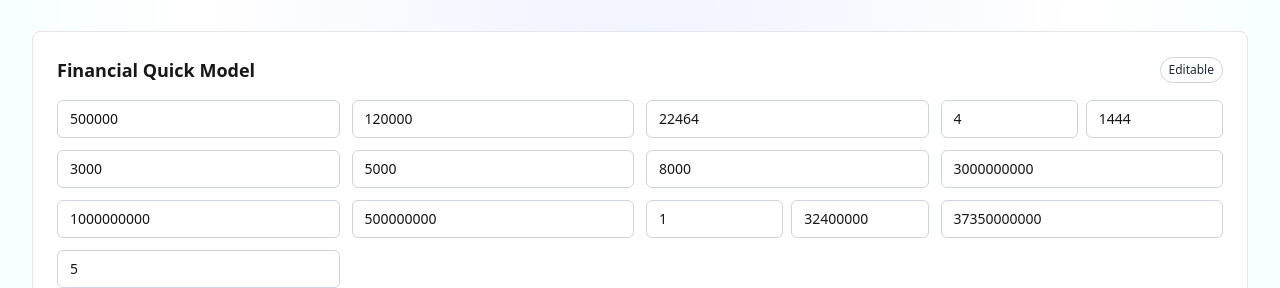
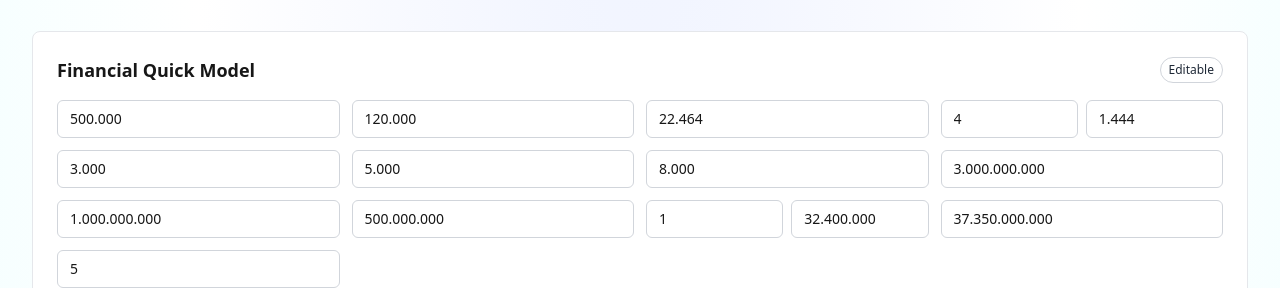
Before and after one commit to barkadukhansyuhada/bisnisplaninitial, a React (Vite) app: page / in a window 1280 px wide. Shown: the part 827-1115 px from the top of the page. Built offline with nearby package versions, Linux system fonts and the light colour scheme.

Commit message:
Improve number formatting in Financial Quick Model

```diff
--- a/src/components/dashboard/FinancialPanel.tsx
+++ b/src/components/dashboard/FinancialPanel.tsx
@@ -4,6 +4,7 @@ import { Card, CardContent } from "@/components/ui/card";
 import { Input } from "@/components/ui/input";
 import { Badge } from "@/components/ui/badge";
 import { Separator } from "@/components/ui/separator";
+import { numberFmt } from "@/lib/utils";
 
 function Stat({ label, value }: { label: string; value: string }) {
   return (
@@ -63,25 +64,25 @@ export function FinancialPanel() {
           <Badge variant="outline">Editable</Badge>
         </div>
         <div className="grid grid-cols-1 md:grid-cols-4 gap-3">
-          <Input type="number" value={state.volume} onChange={(e) => set.setVolume(parseInt(e.target.value || "0"))} placeholder="Volume (m³)" />
-          <Input type="number" value={state.price} onChange={(e) => set.setPrice(parseInt(e.target.value || "0"))} placeholder="Harga (Rp/m³)" />
-          <Input type="number" value={state.fuelPerM3} onChange={(e) => set.setFuelPerM3(parseInt(e.target.value || "0"))} placeholder="Fuel (Rp/m³)" />
+          <Input type="text" value={numberFmt(state.volume)} onChange={(e) => set.setVolume(parseInt(e.target.value.replace(/\./g, '') || "0"))} placeholder="Volume (m³)" />
+          <Input type="text" value={numberFmt(state.price)} onChange={(e) => set.setPrice(parseInt(e.target.value.replace(/\./g, '') || "0"))} placeholder="Harga (Rp/m³)" />
+          <Input type="text" value={numberFmt(state.fuelPerM3)} onChange={(e) => set.setFuelPerM3(parseInt(e.target.value.replace(/\./g, '') || "0"))} placeholder="Fuel (Rp/m³)" />
           <div className="grid grid-cols-2 gap-2">
-            <Input type="number" value={state.energyKwhPerM3} onChange={(e) => set.setEnergyKwhPerM3(parseFloat(e.target.value || "0"))} placeholder="Energi (kWh/m³)" />
-            <Input type="number" value={state.tariff} onChange={(e) => set.setTariff(parseInt(e.target.value || "0"))} placeholder="Tarif (Rp/kWh)" />
+            <Input type="text" value={numberFmt(state.energyKwhPerM3)} onChange={(e) => set.setEnergyKwhPerM3(parseFloat(e.target.value.replace(/\./g, '').replace(/,/g, '.') || "0"))} placeholder="Energi (kWh/m³)" />
+            <Input type="text" value={numberFmt(state.tariff)} onChange={(e) => set.setTariff(parseInt(e.target.value.replace(/\./g, '') || "0"))} placeholder="Tarif (Rp/kWh)" />
           </div>
-          <Input type="number" value={state.royalty} onChange={(e) => set.setRoyalty(parseInt(e.target.value || "0"))} placeholder="Royalti (Rp/m³)" />
-          <Input type="number" value={state.blasting} onChange={(e) => set.setBlasting(parseInt(e.target.value || "0"))} placeholder="Peledakan (Rp/m³)" />
-          <Input type="number" value={state.spares} onChange={(e) => set.setSpares(parseInt(e.target.value || "0"))} placeholder="Spare (Rp/m³)" />
-          <Input type="number" value={state.payroll} onChange={(e) => set.setPayroll(parseInt(e.target.value || "0"))} placeholder="Payroll (Rp/thn)" />
-          <Input type="number" value={state.overhead} onChange={(e) => set.setOverhead(parseInt(e.target.value || "0"))} placeholder="Overhead (Rp/thn)" />
-          <Input type="number" value={state.env} onChange={(e) => set.setEnv(parseInt(e.target.value || "0"))} placeholder="Lingkungan/CSR (Rp/thn)" />
+          <Input type="text" value={numberFmt(state.royalty)} onChange={(e) => set.setRoyalty(parseInt(e.target.value.replace(/\./g, '') || "0"))} placeholder="Royalti (Rp/m³)" />
+          <Input type="text" value={numberFmt(state.blasting)} onChange={(e) => set.setBlasting(parseInt(e.target.value.replace(/\./g, '') || "0"))} placeholder="Peledakan (Rp/m³)" />
+          <Input type="text" value={numberFmt(state.spares)} onChange={(e) => set.setSpares(parseInt(e.target.value.replace(/\./g, '') || "0"))} placeholder="Spare (Rp/m³)" />
+          <Input type="text" value={numberFmt(state.payroll)} onChange={(e) => set.setPayroll(parseInt(e.target.value.replace(/\./g, '') || "0"))} placeholder="Payroll (Rp/thn)" />
+          <Input type="text" value={numberFmt(state.overhead)} onChange={(e) => set.setOverhead(parseInt(e.target.value.replace(/\./g, '') || "0"))} placeholder="Overhead (Rp/thn)" />
+          <Input type="text" value={numberFmt(state.env)} onChange={(e) => set.setEnv(parseInt(e.target.value.replace(/\./g, '') || "0"))} placeholder="Lingkungan/CSR (Rp/thn)" />
           <div className="grid grid-cols-2 gap-2">
-            <Input type="number" value={state.sgaPct} onChange={(e) => set.setSgaPct(parseFloat(e.target.value || "0"))} placeholder="SG&A (%)" />
-            <Input type="number" value={state.gensetAdmin} onChange={(e) => set.setGensetAdmin(parseInt(e.target.value || "0"))} placeholder="Genset admin (Rp/thn)" />
+            <Input type="text" value={numberFmt(state.sgaPct)} onChange={(e) => set.setSgaPct(parseFloat(e.target.value.replace(/\./g, '').replace(/,/g, '.') || "0"))} placeholder="SG&A (%)" />
+            <Input type="text" value={numberFmt(state.gensetAdmin)} onChange={(e) => set.setGensetAdmin(parseInt(e.target.value.replace(/\./g, '') || "0"))} placeholder="Genset admin (Rp/thn)" />
           </div>
-          <Input type="number" value={state.capex} onChange={(e) => set.setCapex(parseInt(e.target.value || "0"))} placeholder="CAPEX (Rp)" />
-          <Input type="number" value={state.deprYears} onChange={(e) => set.setDeprYears(parseInt(e.target.value || "0"))} placeholder="Depresiasi (tahun)" />
+          <Input type="text" value={numberFmt(state.capex)} onChange={(e) => set.setCapex(parseInt(e.target.value.replace(/\./g, '') || "0"))} placeholder="CAPEX (Rp)" />
+          <Input type="text" value={numberFmt(state.deprYears)} onChange={(e) => set.setDeprYears(parseInt(e.target.value.replace(/\./g, '') || "0"))} placeholder="Depresiasi (tahun)" />
         </div>
         <Separator />
         <div className="grid grid-cols-2 md:grid-cols-4 gap-4">
```
